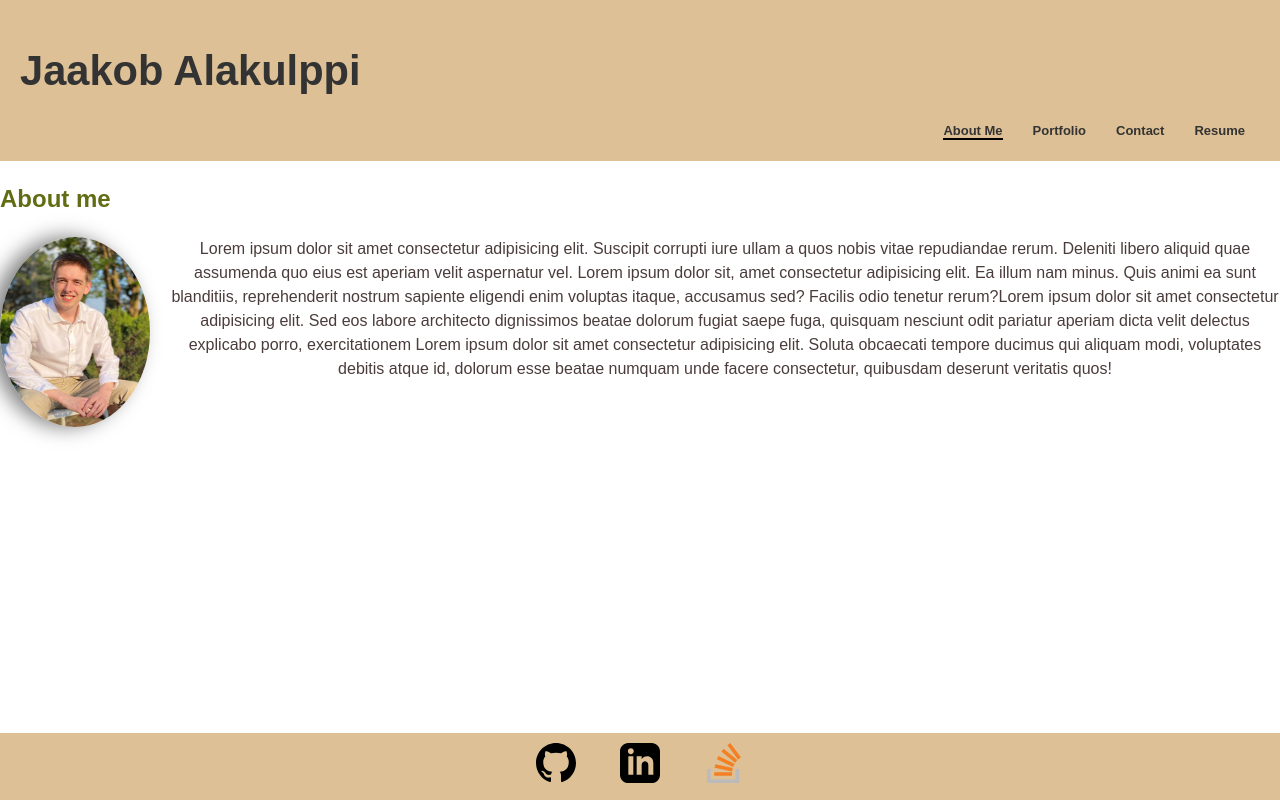
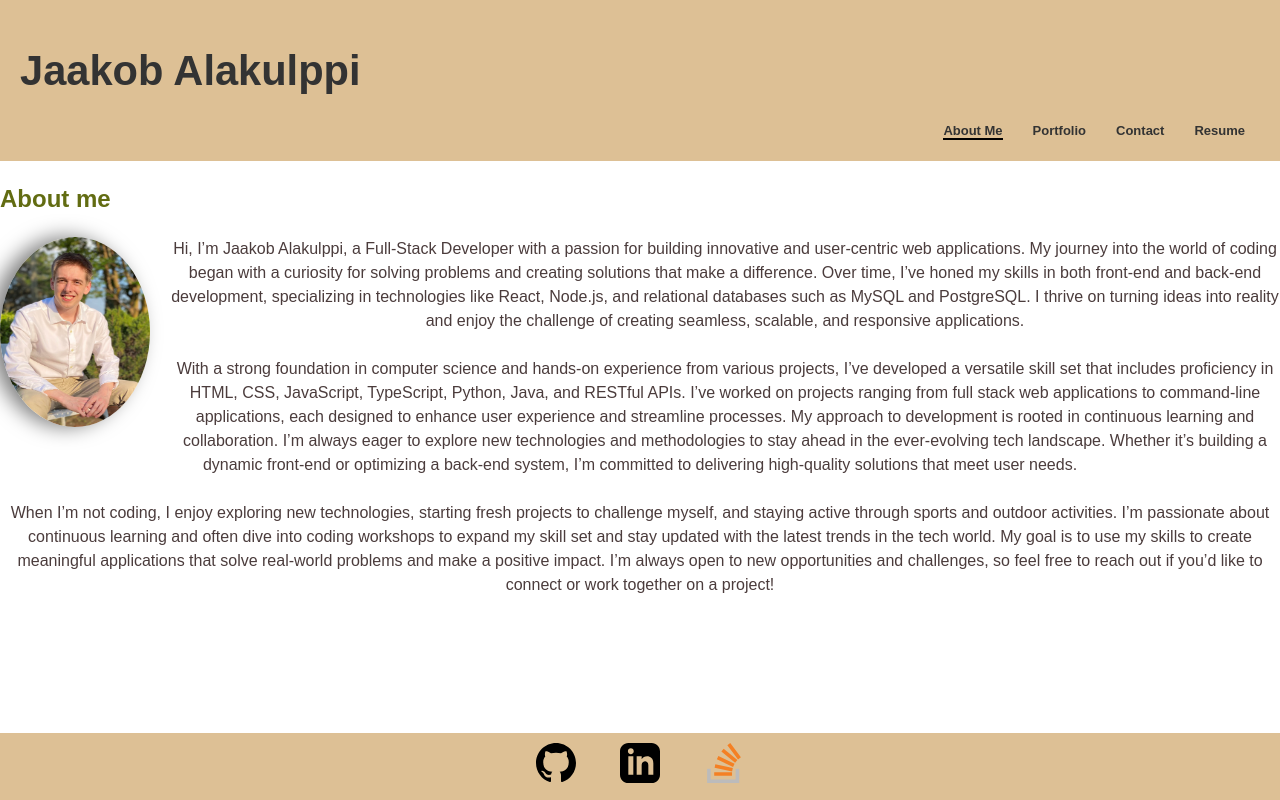
Before and after one commit to jkupi/Portfolio, a React (Vite) app: page / in a window 1280 px wide. Built offline with nearby package versions, Linux system fonts and the light colour scheme.

Commit message:
updated about me section

```diff
--- a/src/components/AboutMe.jsx
+++ b/src/components/AboutMe.jsx
@@ -5,7 +5,9 @@ function AboutMe() {
         <div className='about-me-content'>
             <h2>About me</h2>
             <img src={profilePicture} className='profile-picture'/>
-            <p>Lorem ipsum dolor sit amet consectetur adipisicing elit. Suscipit corrupti iure ullam a quos nobis vitae repudiandae rerum. Deleniti libero aliquid quae assumenda quo eius est aperiam velit aspernatur vel. Lorem ipsum dolor sit, amet consectetur adipisicing elit. Ea illum nam minus. Quis animi ea sunt blanditiis, reprehenderit nostrum sapiente eligendi enim voluptas itaque, accusamus sed? Facilis odio tenetur rerum?Lorem ipsum dolor sit amet consectetur adipisicing elit. Sed eos labore architecto dignissimos beatae dolorum fugiat saepe fuga, quisquam nesciunt odit pariatur aperiam dicta velit delectus explicabo porro, exercitationem Lorem ipsum dolor sit amet consectetur adipisicing elit. Soluta obcaecati tempore ducimus qui aliquam modi, voluptates debitis atque id, dolorum esse beatae numquam unde facere consectetur, quibusdam deserunt veritatis quos!</p>
+            <p>Hi, I’m Jaakob Alakulppi, a Full-Stack Developer with a passion for building innovative and user-centric web applications. My journey into the world of coding began with a curiosity for solving problems and creating solutions that make a difference. Over time, I’ve honed my skills in both front-end and back-end development, specializing in technologies like React, Node.js, and relational databases such as MySQL and PostgreSQL. I thrive on turning ideas into reality and enjoy the challenge of creating seamless, scalable, and responsive applications.
+            <br/><br/>With a strong foundation in computer science and hands-on experience from various projects, I’ve developed a versatile skill set that includes proficiency in HTML, CSS, JavaScript, TypeScript, Python, Java, and RESTful APIs. I’ve worked on projects ranging from full stack web applications to command-line applications, each designed to enhance user experience and streamline processes. My approach to development is rooted in continuous learning and collaboration. I’m always eager to explore new technologies and methodologies to stay ahead in the ever-evolving tech landscape. Whether it’s building a dynamic front-end or optimizing a back-end system, I’m committed to delivering high-quality solutions that meet user needs.<br/><br/>When I’m not coding, I enjoy exploring new technologies, starting fresh projects to challenge myself, and staying active through sports and outdoor activities. I’m passionate about continuous learning and often dive into coding workshops to expand my skill set and stay updated with the latest trends in the tech world. My goal is to use my skills to create meaningful applications that solve real-world problems and make a positive impact. I’m always open to new opportunities and challenges, so feel free to reach out if you’d like to connect or work together on a project!
+            </p>
         </div>
     </section>
 }
```
Also changed, not shown: 1 other file (tests, documents, lock files or other folders).
